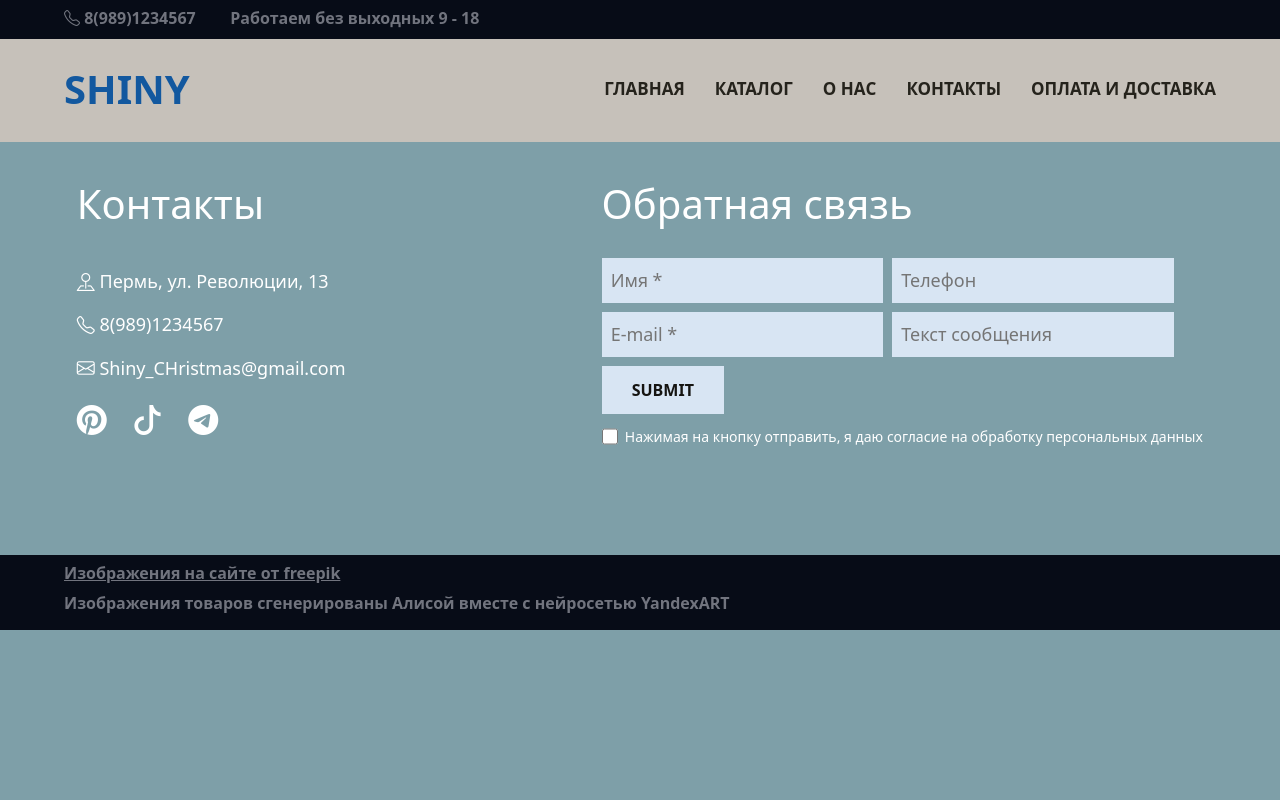
After one commit to Irrima/Shiny_store, a Django app: page /contacts/ in a window 1280 px wide. The commit adds this page. Run offline with Django 5.2, Linux system fonts and the light colour scheme.

Commit message:
I made a contacts page

```diff
--- a/appShop/settings.py
+++ b/appShop/settings.py
@@ -107,7 +107,7 @@ AUTH_PASSWORD_VALIDATORS = [
 # Internationalization
 # https://docs.djangoproject.com/en/5.1/topics/i18n/
 
-LANGUAGE_CODE = 'en-us'
+LANGUAGE_CODE = 'ru'
 
 TIME_ZONE = 'UTC'
 
--- a/main/templates/main/base.html
+++ b/main/templates/main/base.html
@@ -24,8 +24,8 @@
                 <a class="nav" href="{% url 'main:index' %}"><li>Главная</li></a>
                 <a class="nav" href="#"><li>Каталог</li></a>
                 <a class="nav" href="{% url 'main:about' %}"><li>О нас</li></a>
-                <a class="nav" href="#"><li>Контакты</li></a>
-                <a class="nav" href="#"><li>Оплата и доставка</li></a>
+                <a class="nav" href="{% url 'main:contacts' %}"><li>Контакты</li></a>
+                <a class="nav" href="{% url 'main:delivery' %}"><li>Оплата и доставка</li></a>
             </ul>
         </div>
     </header>
--- /dev/null
+++ b/main/templates/main/contacts.html
@@ -0,0 +1,46 @@
+{% extends 'main/base.html' %}
+
+{% block title %}Контакты{% endblock %}
+
+{% block content %}
+    <div class="contacts_page">
+        <div class="contacts_page_container">
+            <div class="contacts_page_info">
+                <h3>Контакты</h3>
+                <div class="contacts_page_info_items">
+                    <p><i class="bi bi-pin-map"></i> {{ address }}</p>
+                    <p><i class="bi bi-telephone"></i>{{ tel }}</p>
+                    <p><i class="bi bi-envelope"></i>{{ mail }}</p>
+                    <div>
+                        <a class="contacts_page_info_items_a" href="https://ru.pinterest.com/"><i class="bi bi-pinterest"></i></a>
+                        <a class="contacts_page_info_items_a" href="https://www.tiktok.com/"><i class="bi bi-tiktok"></i></a>
+                        <a class="contacts_page_info_items_a" href="https://web.telegram.org"><i class="bi bi-telegram"></i></a>
+                    </div>
+
+                </div>
+            </div>
+            <div class="contacts_page_connection_info">
+                <h3>Обратная связь</h3>
+                <div>
+                    <div class="contacts_page_connection_items_1">
+                        <input class="contacts_page_connection_items_1_input" type="text" placeholder="Имя *">
+                        <input class="contacts_page_connection_items_1_input" type="tel" placeholder="Телефон">
+                    </div>
+                    <div class="contacts_page_connection_items_2">
+                        <input class="contacts_page_connection_items_2_input" type="email" placeholder="E-mail *">
+                        <input class="contacts_page_connection_items_2_input" type="text" placeholder="Текст сообщения">
+                    </div>
+                </div>
+                <div class="contacts_page_connection_items_3">
+                    <input class="contacts_page_btn btn" type="submit">
+                    <div>
+                        <input type="checkbox">
+                        <p>{{ approval }}</p>
+                    </div>
+                </div>
+
+            </div>
+        </div>
+        <script type="text/javascript" charset="utf-8" async src="https://api-maps.yandex.ru/services/constructor/1.0/js/?um=constructor%3A42e499121436df1fe608dbae95628d833e43af6b753e61bdc38796aa98679f68&amp;width=100%25&amp;height=720&amp;lang=ru_RU&amp;scroll=true"></script>
+    </div>
+{% endblock %}
--- a/main/urls.py
+++ b/main/urls.py
@@ -6,4 +6,6 @@ app_name = 'main'
 urlpatterns = [
     path('', views.index, name='index'),
     path('about/', views.about, name='about'),
+    path('contacts/', views.contacts, name='contacts'),
+    path('delivery/', views.delivery, name='delivery'),
 ]
--- a/main/views.py
+++ b/main/views.py
@@ -52,3 +52,42 @@ def about(request):
     }
 
     return render(request, 'main/about.html', context)
+
+def contacts(request):
+    context = {
+        # header
+
+        'title': 'Контакты',
+        'tel': ' 8(989)1234567',
+        'work': 'Работаем без выходных 9 - 18',
+        'logo': 'shiny',
+        # content
+
+        'address': ' Пермь, ул. Революции, 13',
+        'mail': ' Shiny_CHristmas@gmail.com',
+        'approval': 'Нажимая на кнопку отправить, я даю согласие на обработку персональных данных',
+        # footer
+
+        'img_info_1': 'Изображения на сайте от freepik',
+        'img_info_2': 'Изображения товаров сгенерированы Алисой вместе с нейросетью YandexART',
+    }
+
+    return render(request, 'main/contacts.html', context)
+
+def delivery(request):
+    context = {
+        # header
+
+        'title': 'Оплата и доставка',
+        'tel': ' 8(989)1234567',
+        'work': 'Работаем без выходных 9 - 18',
+        'logo': 'shiny',
+        # content
+
+        # footer
+
+        'img_info_1': 'Изображения на сайте от freepik',
+        'img_info_2': 'Изображения товаров сгенерированы Алисой вместе с нейросетью YandexART',
+    }
+
+    return render(request, 'main/delivery.html', context)
--- a/static/css/main.css
+++ b/static/css/main.css
@@ -313,3 +313,79 @@ button:focus{
 .about_page_items> img{
     width: 10vw;
 }
+
+
+/* contacts_________________________________________________page*/
+
+.contacts_page{
+    padding: 3% 6% 4%;
+    background: #7e9fa8;
+    color: #ffffff;
+    font-weight: 500;
+}
+.contacts_page_container{
+    display: flex;
+    justify-content: space-between;
+    margin-bottom: 5%;
+    /*flex-direction: row-reverse;*/
+}
+.contacts_page_info> h3{
+    margin-bottom: 15%;
+
+}
+h3{
+    font-size: 40px;
+    margin-bottom: 5%;
+}
+.contacts_page_info_items> p{
+    font-size: 18px;
+    margin-bottom: 6%;
+}
+.contacts_page_info_items_a{
+    color: #ffffff;
+    font-size: 30px;
+    margin-right: 8%;
+}
+.contacts_page_info_items_a:hover{
+    color: #c2d1e4;
+}
+.contacts_page_connection_info{
+    width: 47vw;
+}
+.contacts_page_connection_items_1,
+.contacts_page_connection_items_2{
+    display: flex;
+}
+.contacts_page_connection_items_1_input,
+.contacts_page_connection_items_2_input{
+    width: 22vw;
+    margin-bottom: 1.5%;
+    padding: 1.5%;
+    font-size: 18px;
+    background: #d8e5f3;
+    border: none;
+}
+.contacts_page_connection_items_1_input:last-child,
+.contacts_page_connection_items_2_input:last-child{
+    margin-left: 1.5%;
+}
+.contacts_page_connection_items_1_input:focus,
+.contacts_page_connection_items_2_input:focus{
+    outline: 0;
+    outline-offset: 0;
+}
+.contacts_page_connection_items_3> div{
+    display: flex;
+    padding-top: 2%;
+    font-size: 14px;
+}
+.contacts_page_connection_items_3> div> input{
+    margin-right: 1.2%;
+    width: 16px;
+}
+.contacts_page_btn{
+    background: #d8e5f3;
+}
+.contacts_page_btn:hover{
+    background: #c2d1e4;
+}
```
Also changed, not shown: main/templates/main/delivery.html (added).
